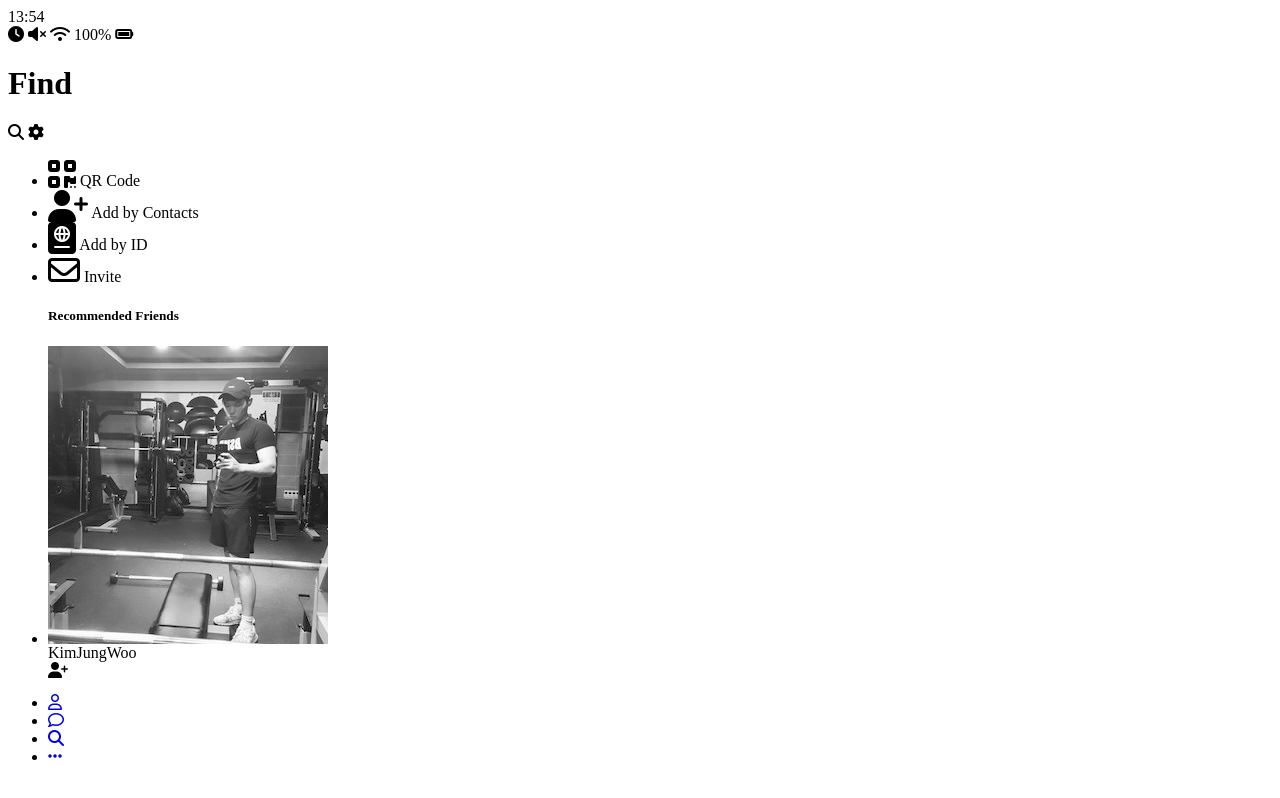
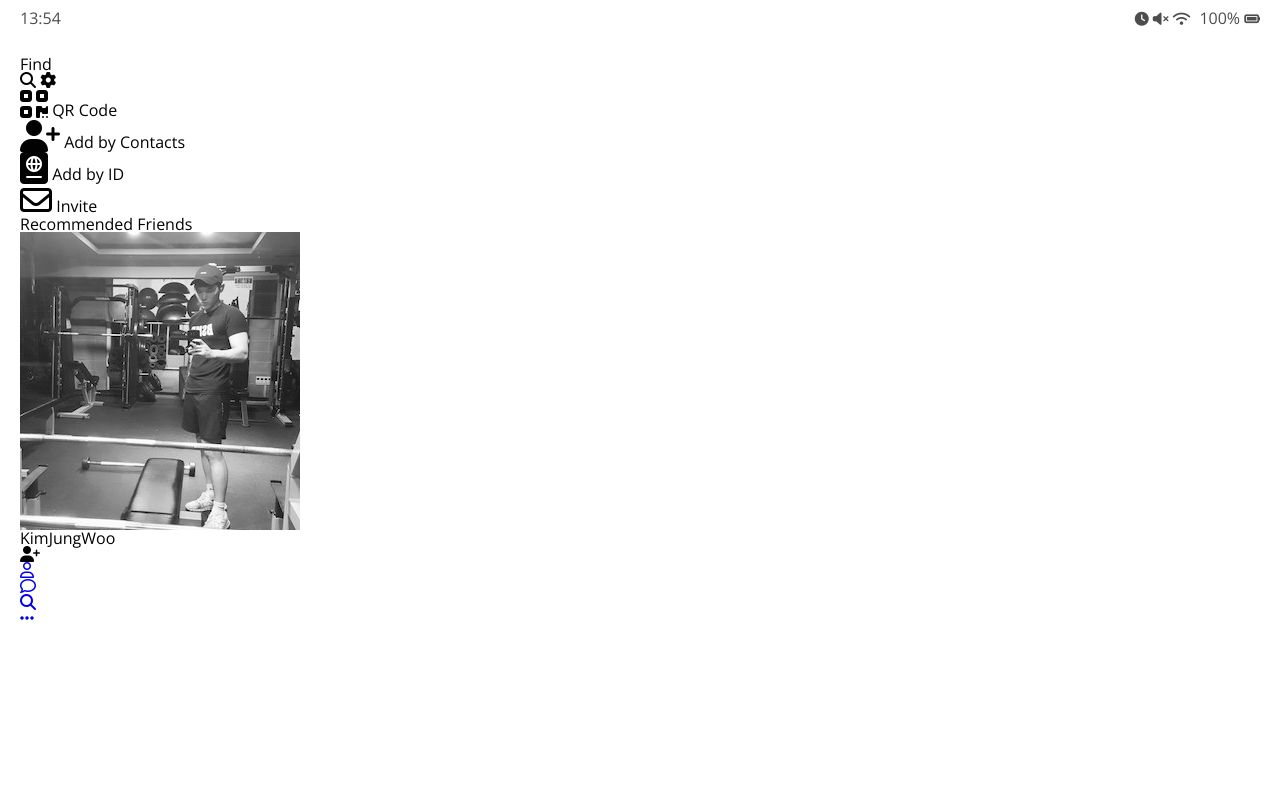
Before and after one commit to jungcow/kakao-clone-V2, a plain HTML site: page find.html in a window 1280 px wide. Drawn offline with nearby package versions, Linux system fonts and the light colour scheme.

Commit message:
set css to status-bar

```diff
--- /dev/null
+++ b/CSS/reset.css
@@ -0,0 +1,43 @@
+html, body, div, span, applet, object, iframe,
+h1, h2, h3, h4, h5, h6, p, blockquote, pre,
+a, abbr, acronym, address, big, cite, code,
+del, dfn, em, img, ins, kbd, q, s, samp,
+small, strike, strong, sub, sup, tt, var,
+b, u, i, center,
+dl, dt, dd, ol, ul, li,
+fieldset, form, label, legend,
+table, caption, tbody, tfoot, thead, tr, th, td,
+article, aside, canvas, details, embed,
+figure, figcaption, footer, header, hgroup,
+menu, nav, output, ruby, section, summary,
+time, mark, audio, video {
+	margin: 0;
+	padding: 0;
+	border: 0;
+	font-size: 100%;
+	font: inherit;
+	vertical-align: baseline;
+}
+/* HTML5 display-role reset for older browsers */
+article, aside, details, figcaption, figure,
+footer, header, hgroup, menu, nav, section {
+	display: block;
+}
+body {
+	line-height: 1;
+}
+ol, ul {
+	list-style: none;
+}
+blockquote, q {
+	quotes: none;
+}
+blockquote:before, blockquote:after,
+q:before, q:after {
+	content: '';
+	content: none;
+}
+table {
+	border-collapse: collapse;
+	border-spacing: 0;
+}
--- /dev/null
+++ b/CSS/status-bar.css
@@ -0,0 +1,16 @@
+.status-bar{
+  display: flex;
+  justify-content: space-between;
+  margin-bottom: 30px;
+  opacity: 0.7;
+}
+
+
+.status-bar i{
+  font-size: 14px;
+
+}
+
+.status-bar .status-bar__battery-level{
+  margin-left: 5px;
+}
--- /dev/null
+++ b/CSS/styles.css
@@ -0,0 +1,10 @@
+@import url('https://fonts.googleapis.com/css2?family=Open+Sans:wght@400;700&display=swap');
+@import 'reset.css';
+@import 'status-bar.css';
+
+body{
+  background-color: white;
+  padding: 10px 20px;
+  color: #020202;
+  font-family: 'Open Sans', -apple-system, BlinkMacSystemFont, 'Segoe UI', Roboto, Oxygen, Ubuntu, Cantarell, 'Helvetica Neue', sans-serif;
+}
--- a/find.html
+++ b/find.html
@@ -1,10 +1,12 @@
-<html lang="en">
+<html lang="ko">
+
 
 <head>
   <meta charset="UTF-8">
   <meta name="viewport" content="width=device-width, initial-scale=1.0">
   <script src="https://kit.fontawesome.com/e3f363fa3d.js" crossorigin="anonymous"></script>
   <!-- fontawesome에서 아이콘들을 import하여 사용할 수 있게 됨. -->
+  <link rel='stylesheet' href='css/styles.css' />
   <title>Find | Kakao Clone</title>
 </head>
 
```
Also changed, not shown: chat.html (+2 -1 lines), friends.html (+2 -1 lines), index.html (+2 -1 lines), more.html (+2 -1 lines), settings.html (+2 -1 lines).
